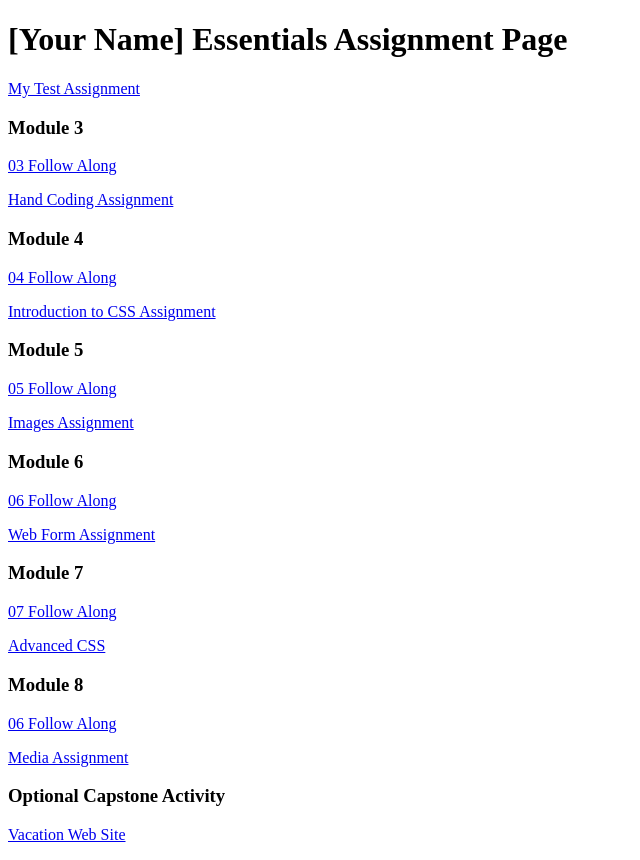
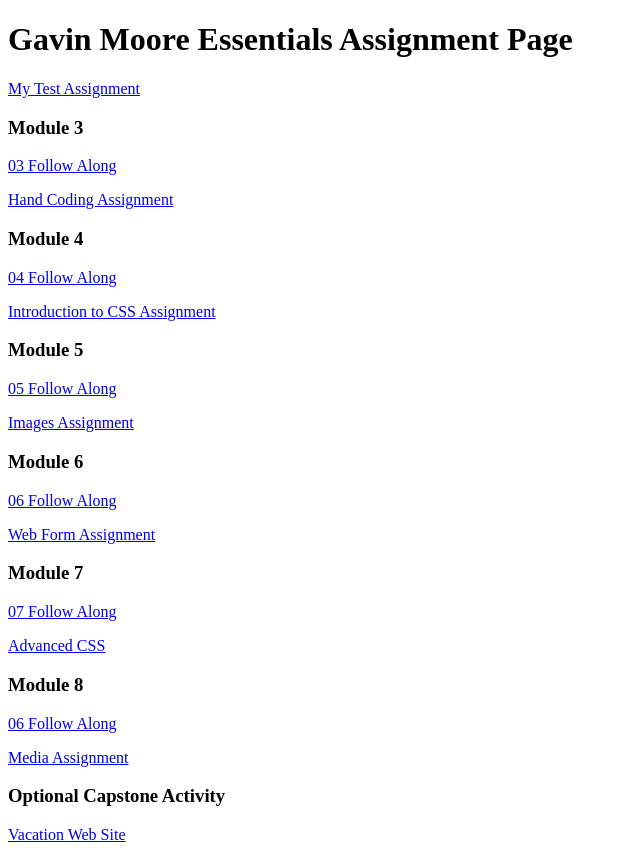
Before and after one commit to GM31390/dwdd1600, a plain HTML site: page index.html in a window 1280 px wide. Shown: the whole page, without its empty margins (0-640 px from the left). Drawn offline with Linux system fonts and the light colour scheme.

Commit message:
minor edit

```diff
--- a/index.html
+++ b/index.html
@@ -6,7 +6,7 @@
 		<title>dwdd 1600 assignment list page</title>
 	</head>
 	<body>
-		<h1> [Your Name] Essentials Assignment Page</h1>
+		<h1> Gavin Moore Essentials Assignment Page</h1>
 		<p><a href="01test">My Test Assignment</a></p>
 
 		<h3>Module 3</h3>
```
